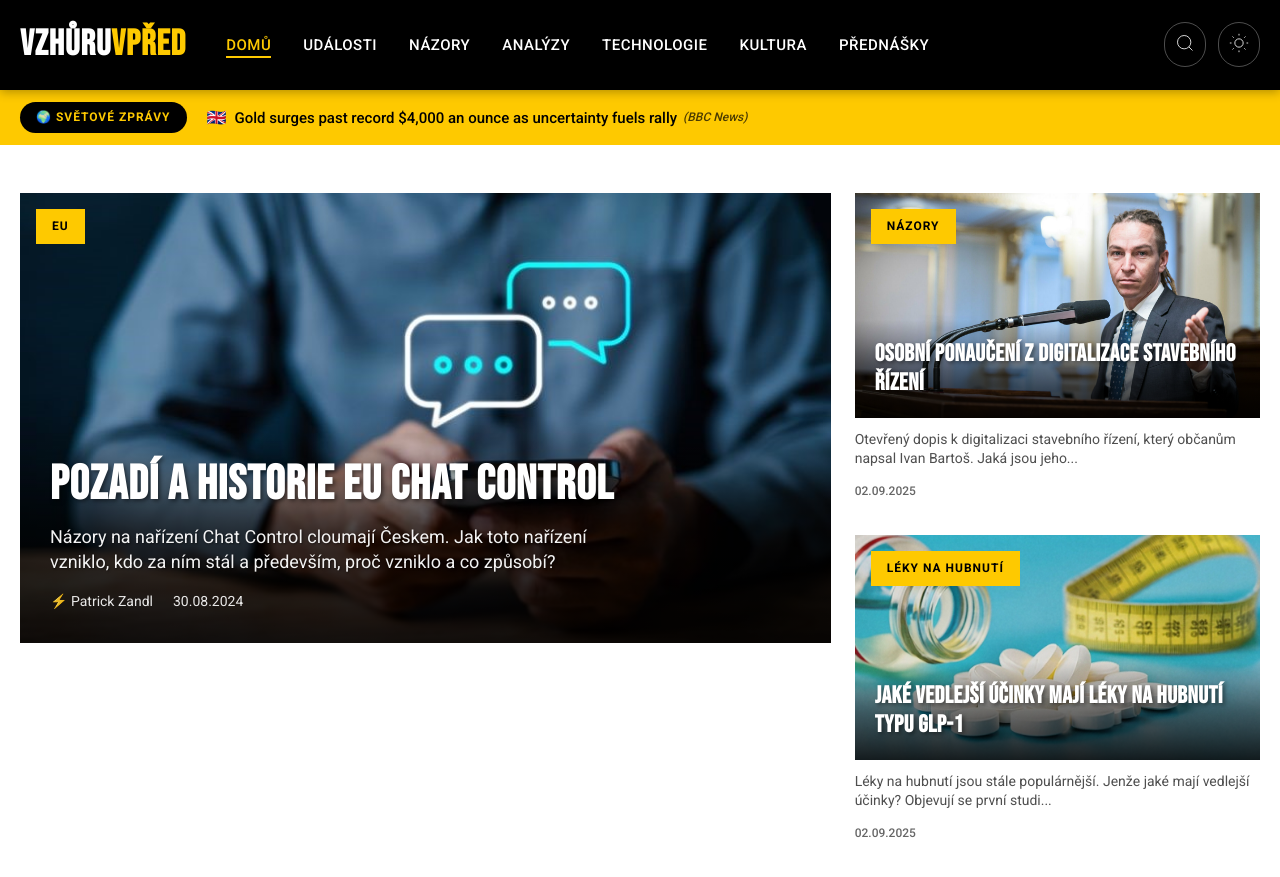
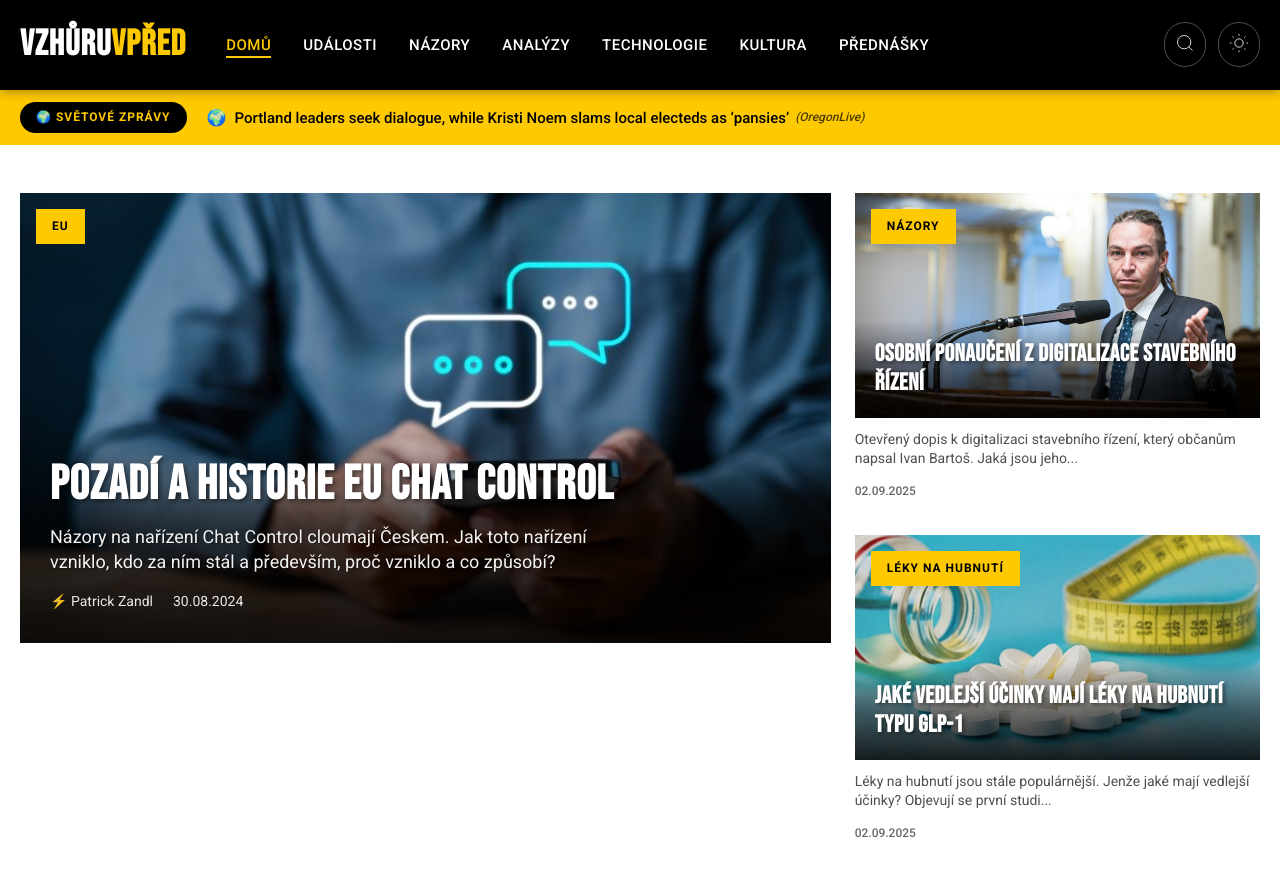
Before and after one commit to tangero/vzhuruvpred, a Jekyll site: the page built from index.html, in a window 1280 px wide and 900 px high. Shown: the top 877 px of the window. Built offline with Jekyll 4.4.1, drawn with Linux system fonts in a browser that asks for light colours; part of the change alters nothing that is shown.

Commit message:
Update world news 2025-10-09 05:19

```diff
--- a/_data/world_news.json
+++ b/_data/world_news.json
@@ -1,6 +1,28 @@
 {
-  "last_updated": "2025-10-09T04:21:46",
+  "last_updated": "2025-10-09T05:17:45",
   "articles": [
+    {
+      "flag": "🌍",
+      "country": "global",
+      "title": "Israeli military intercepts Gaza Freedom Flotilla vessels",
+      "original_title": "Israeli military intercepts Gaza Freedom Flotilla vessels - Al Jazeera",
+      "url": "https://www.aljazeera.com/news/2025/10/8/israeli-military-intercepts-gaza-freedom-flotilla-vessels-report",
+      "urlToImage": "https://www.aljazeera.com/wp-content/uploads/2025/10/2025-05-03T134541Z_192353309_RC2BAEAWQQKX_RTRMADP_3_ISRAEL-PALESTINIANS-NGO-GAZA-MALTA-1759900852.jpg?resize=1920%2C1440",
+      "source": "Al Jazeera English",
+      "publishedAt": "2025-10-08T04:52:30Z",
+      "description": "The Israeli military has intercepted and boarded several boats sailing towards Gaza."
+    },
+    {
+      "flag": "🌍",
+      "country": "global",
+      "title": "Portland leaders seek dialogue, while Kristi Noem slams local electeds as ‘pansies’",
+      "original_title": "Portland leaders seek dialogue, while Kristi Noem slams local electeds as ‘pansies’ - OregonLive.com",
+      "url": "https://www.oregonlive.com/portland/2025/10/portland-leaders-seek-dialogue-while-kristi-noem-slams-local-electeds-as-pansies.html",
+      "urlToImage": "https://www.oregonlive.com/resizer/v2/FAH3Z7INWJATRA35GS7MMQX3XI.jpg?auth=419c4c8b9ff7f7fb2e955c6bfc85eff5d9889dc5dfde089ba3fadca970f478d4&width=1280&smart=true&quality=90",
+      "source": "OregonLive",
+      "publishedAt": "2025-10-08T03:49:00Z",
+      "description": "“We believe a constitutional federal government must be accountable to the community,” Mayor Keith Wilson said."
+    },
     {
       "flag": "🇬🇧",
       "country": "gb",
@@ -24,15 +46,26 @@
       "description": "Analysts point to delays in the reporting of economic data due to the US government shutdown as one reason for the rise."
     },
     {
-      "flag": "🌍",
-      "country": "global",
-      "title": "Noem threatens 'four times' more federal officers to Portland after meeting with mayor",
-      "original_title": "Noem threatens 'four times' more federal officers to Portland after meeting with mayor - KATU",
-      "url": "https://katu.com/news/local/us-department-of-homeland-security-secretary-kristi-noem-threatens-four-times-more-federal-officers-to-portland-after-meeting-mayor-keith-wilson",
-      "urlToImage": "https://katu.com/resources/media2/16x9/4606/986/0x1/90/bebfc639-633f-4c90-97ba-d3e71a981284-GettyImages2235635238.jpg",
-      "source": "KATU",
-      "publishedAt": "2025-10-08T02:49:37Z",
-      "description": "U.S. Department of Homeland Security Secretary Kristi Noem's comments on Fox News came after a visit to Portland."
+      "flag": "🇺🇸",
+      "country": "us",
+      "title": "Nearly 900 people rescued from Mount Everest",
+      "original_title": "Nearly 900 people rescued from Mount Everest - The Seattle Times",
+      "url": "https://www.seattletimes.com/nation-world/hundreds-of-hikers-rescued-from-mount-everest-after-severe-snowstorm/",
+      "urlToImage": "https://images.seattletimes.com/wp-content/uploads/2025/10/10072025_dgxdfbhfbh_tzr_194142.jpg?d=1200x630",
+      "source": "The Seattle Times",
+      "publishedAt": "2025-10-08T02:51:28Z",
+      "description": "A severe storm struck the area Saturday night, cutting off access to where the hikers were staying in tents at an altitude of more than 16,000 feet."
+    },
+    {
+      "flag": "🇬🇧",
+      "country": "gb",
+      "title": "Dazzling supermoon illuminates skylines around the world",
+      "original_title": "Dazzling supermoon illuminates skylines around the world - BBC",
+      "url": "https://www.bbc.com/news/articles/cx2xzk1nd2eo",
+      "urlToImage": "https://ichef.bbci.co.uk/news/1024/branded_news/cfaf/live/efe8af80-a3d9-11f0-bc95-1520d15cd340.jpg",
+      "source": "BBC News",
+      "publishedAt": "2025-10-08T02:17:19Z",
+      "description": "From Paris to Taipei, this week's supermoon, also known as the Harvest and Hunter's moons, was captured in photos."
     },
     {
       "flag": "🌍",
@@ -46,15 +79,37 @@
       "description": "National Guard members from Texas are at an Army Reserve center in Illinois. It's the most visible sign yet of the Trump administration’s plan to deploy troops to the Chicago area despite a lawsuit an"
     },
     {
-      "flag": "🇫🇷",
-      "country": "fr",
-      "title": "What Shedeur and Deion Sanders said about the Joe Flacco trade",
-      "original_title": "What Shedeur and Deion Sanders said about the Joe Flacco trade - Cleveland.com",
-      "url": "https://www.cleveland.com/browns/2025/10/what-shedeur-and-deion-sanders-said-about-the-joe-flacco-trade.html",
-      "urlToImage": "https://www.cleveland.com/resizer/v2/VPVFYWNEDRERZPLGAYJFBWGN7A.JPG?auth=1cc562790564fd7cdd225f4d97518466840afdd79213766f26baf5cfdda57840&width=1280&smart=true&quality=90",
-      "source": "cleveland.com",
-      "publishedAt": "2025-10-08T01:51:00Z",
-      "description": "Shedeur and Deion Sanders had some things to say about the Joe Flacco trade."
+      "flag": "🌍",
+      "country": "global",
+      "title": "‘Dancing With The Stars’ Week 4 Ends With Another Shocking Elimination",
+      "original_title": "‘Dancing With The Stars’ Week 4 Ends With Another Shocking Elimination - Deadline",
+      "url": "http://deadline.com/2025/10/dancing-with-the-stars-week-4-recap-who-went-home-1236572683/",
+      "urlToImage": "https://deadline.com/wp-content/uploads/2025/10/179417_ST_8264.jpg?w=1024",
+      "source": "Deadline",
+      "publishedAt": "2025-10-08T02:00:00Z",
+      "description": "'Dancing With The Stars' Week 4 Ends With Another Shocking Elimination"
+    },
+    {
+      "flag": "🌍",
+      "country": "global",
+      "title": "Gaza peace talks appear to gain momentum on the war’s anniversary",
+      "original_title": "Gaza peace talks appear to gain momentum on the war’s anniversary - AP News",
+      "url": "https://apnews.com/article/egypt-peace-kushner-witkoff-israel-palestinians-hamas-war-news-10-07-2025-31a44f54ab2d87c2083ab0a49aafd785",
+      "urlToImage": "https://dims.apnews.com/dims4/default/15c8d41/2147483647/strip/true/crop/5139x2891+0+268/resize/1440x810!/quality/90/?url=https%3A%2F%2Fassets.apnews.com%2F53%2Fa8%2Fba4cca97edb59bc2e04dab59ba76%2Fc9b7754d753d4aa0ad9025d598713775",
+      "source": "Associated Press",
+      "publishedAt": "2025-10-08T01:50:00Z",
+      "description": "Peace talks between Israel and Hamas have resumed in Egypt. The second day of indirect talks Tuesday took place on the two-year anniversary of Hamas' surprise attack on Israel that triggered the war. "
+    },
+    {
+      "flag": "🌍",
+      "country": "global",
+      "title": "Taylor Swift Shows Off Her Showgirl Style in NYC Amid New Album",
+      "original_title": "Taylor Swift Shows Off Her Showgirl Style in NYC Amid New Album - TMZ",
+      "url": "https://www.tmz.com/2025/10/07/taylor-swift-shows-off-her-showgirl-style-in-nyc-amid-new-album/",
+      "urlToImage": "https://imagez.tmz.com/image/fe/16by9/2025/10/08/fe60c77165994e4d80e047994d438efa_xl.jpg",
+      "source": "TMZ",
+      "publishedAt": "2025-10-08T01:42:42Z",
+      "description": "Taylor Swift is keeping her Showgirl sparkle going strong ... stepping out in New York City for dinner during her whirlwind press tour for her new album, The Life of a Showgirl."
     },
     {
       "flag": "🇬🇧",
@@ -68,6 +123,17 @@
       "description": "Air traffic controllers, expected to work without pay during the shutdown, have been calling out sick."
     },
     {
+      "flag": "🇺🇸",
+      "country": "us",
+      "title": "Supreme Court sharply questions law banning conversion therapy",
+      "original_title": "Supreme Court sharply questions law banning conversion therapy - The Washington Post",
+      "url": "https://www.washingtonpost.com/politics/2025/10/07/supreme-court-gay-conversion-therapy-ban/",
+      "urlToImage": "https://www.washingtonpost.com/wp-apps/imrs.php?src=https://arc-anglerfish-washpost-prod-washpost.s3.amazonaws.com/public/D6CUQ2NPDNVBRA5L6PHSDM6LYM.JPG&w=1440",
+      "source": "The Washington Post",
+      "publishedAt": "2025-10-08T01:02:10Z",
+      "description": "The Supreme Court sharply questions a Colorado law that bans efforts to change minors’ sexual identity, suggesting it violates therapists’ free-speech rights."
+    },
+    {
       "flag": "🌍",
       "country": "global",
       "title": "Trump-endorsed Matt Van Epps wins GOP primary for vacant House seat in Tennessee",
@@ -79,26 +145,15 @@
       "description": "Matt Van Epps, a former state official who earned an endorsement from President Donald Trump last week, won the Republican nomination Tuesday in the special election for Tennessee’s 7th Congressional "
     },
     {
-      "flag": "🇺🇸",
-      "country": "us",
-      "title": "White House draws out mass federal firings timeline as GOP grows squeamish in funding fight",
-      "original_title": "White House draws out mass federal firings timeline as GOP grows squeamish in funding fight - CNN",
-      "url": "https://www.cnn.com/2025/10/07/politics/white-house-strategy-federal-firings-shutdown",
-      "urlToImage": "https://media.cnn.com/api/v1/images/stellar/prod/ap25274457385658.jpg?c=16x9&q=w_800,c_fill",
-      "source": "CNN",
-      "publishedAt": "2025-10-07T23:48:31Z",
-      "description": "The Trump administration’s strategy to swiftly roll out mass layoffs of federal workers during the government shutdown has shifted in recent days, administration officials familiar with the talks told"
-    },
-    {
-      "flag": "🌍",
-      "country": "global",
-      "title": "October Prime Day 2025: Best last-minute day 1 deals on Amazon Canada — shop Bose, Apple, Dyson, Lego and more on sale for Big Deal Days",
-      "original_title": "October Prime Day 2025: Best last-minute day 1 deals on Amazon Canada — shop Bose, Apple, Dyson, Lego and more on sale for Big Deal Days - Yahoo Lifestyle Canada",
-      "url": "https://ca.style.yahoo.com/october-prime-day-2025-best-last-minute-day-1-deals-on-amazon-canada--shop-bose-apple-dyson-lego-and-more-on-sale-for-big-deal-days-223548947.html",
-      "urlToImage": "https://s.yimg.com/ny/api/res/1.2/TSVtMYsqSkaecJS4BDpC2Q--/YXBwaWQ9aGlnaGxhbmRlcjt3PTEyMDA7aD04MDA7Y2Y9d2VicA--/https://s.yimg.com/os/creatr-uploaded-images/2025-10/26e2a230-a3cf-11f0-bf3d-b43d1fd0b0ff",
-      "source": "Yahoo Entertainment",
-      "publishedAt": "2025-10-07T23:08:03Z",
-      "description": "The first day of Prime Big Deal Days 2025 is almost over — shop the year's best deals."
+      "flag": "🇫🇷",
+      "country": "fr",
+      "title": "Russian forces seized nearly 5,000 square km of Ukrainian land in 2025, says Putin - France 24",
+      "original_title": "Russian forces seized nearly 5,000 square km of Ukrainian land in 2025, says Putin - France 24",
+      "url": "https://www.france24.com/en/europe/20251007-putin-russia-5-000-square-km-ukraine",
+      "urlToImage": "https://s.france24.com/media/display/bcc1d5dc-9939-11f0-b146-005056bfb2b6/w:1280/p:16x9/978a0436e3b7a7c5dc66c5958a2805ba47417e07.jpg",
+      "source": "FRANCE 24 English",
+      "publishedAt": "2025-10-07T23:19:00Z",
+      "description": "Russian President Vladimir Putin said on Tuesday Russian forces had captured nearly 5,000 square km (1,930 square miles) of Ukrainian territory this year, claiming Moscow retained “complete strategic "
     },
     {
       "flag": "🌍",
@@ -110,17 +165,6 @@
       "source": "Associated Press",
       "publishedAt": "2025-10-07T23:07:00Z",
       "description": "Tesla announced the launch of cheaper versions of two of its electric vehicles Tuesday in hopes of reviving flagging sales. The new Model Y, costing just under $40,000 with a stripped-down interior, c"
-    },
-    {
-      "flag": "🌍",
-      "country": "global",
-      "title": "Senate GOP beats Biden's confirmation numbers",
-      "original_title": "Senate GOP beats Biden's confirmation numbers - Axios",
-      "url": "https://www.axios.com/2025/10/07/senate-republicans-trump-nominees-biden",
-      "urlToImage": "https://images.axios.com/0UZaGPwmThPZzXAeT1G_OXOARYQ=/0x292:6000x3667/1366x768/2025/10/07/1759862754853.jpeg",
-      "source": "Axios",
-      "publishedAt": "2025-10-07T22:46:24Z",
-      "description": "Thanks to new rules through the \"nuclear option.\""
     },
     {
       "flag": "🌍",
@@ -158,6 +202,17 @@
     {
       "flag": "🌍",
       "country": "global",
+      "title": "Total disaster': Some furloughed workers plan to hold garage sales, dip into savings to weather government shutdown - ABC News - Breaking News, Latest News and Videos",
+      "original_title": "'Total disaster': Some furloughed workers plan to hold garage sales, dip into savings to weather government shutdown - ABC News - Breaking News, Latest News and Videos",
+      "url": "https://abcnews.go.com/Business/total-disaster-furloughed-workers-plan-hold-garage-sales/story?id\\\\u003d126308614",
+      "urlToImage": null,
+      "source": "ABC News",
+      "publishedAt": "2025-10-07T22:08:17Z",
+      "description": ""
+    },
+    {
+      "flag": "🌍",
+      "country": "global",
       "title": "European Mars orbiter spies interstellar comet 3I/ATLAS zooming past Red Planet (photos)",
       "original_title": "European Mars orbiter spies interstellar comet 3I/ATLAS zooming past Red Planet (photos) - Space",
       "url": "https://www.space.com/astronomy/comets/european-mars-orbiter-spies-interstellar-comet-3i-atlas-zooming-past-red-planet-photos",
@@ -180,17 +235,6 @@
     {
       "flag": "🌍",
       "country": "global",
-      "title": "Deloitte was caught using AI in $290,000 report to help the Australian government crack down on welfare after a researcher flagged hallucinations",
-      "original_title": "Deloitte was caught using AI in $290,000 report to help the Australian government crack down on welfare after a researcher flagged hallucinations - Fortune",
-      "url": "https://fortune.com/2025/10/07/deloitte-ai-australia-government-report-hallucinations-technology-290000-refund/",
-      "urlToImage": "https://fortune.com/img-assets/wp-content/uploads/2025/10/GettyImages-2212632943-e1759870637181.jpg?resize=1200,600",
-      "source": "Fortune",
-      "publishedAt": "2025-10-07T21:11:53Z",
-      "description": "The updates “in no way impact” the report’s findings and recommendations, the Big Four firm said."
-    },
-    {
-      "flag": "🌍",
-      "country": "global",
       "title": "The costs of Israel’s longest war, for Israelis",
       "original_title": "The costs of Israel’s longest war, for Israelis - NPR",
       "url": "https://www.npr.org/2025/10/07/nx-s1-5555902/israel-hamas-war-mental-emotional-cost-israelis",
@@ -200,15 +244,15 @@
       "description": "Israelis are paying heavy costs for the longest war in their history: a mental health crisis, trauma, unprecedented division during wartime, animosity abroad and apathy for Palestinian suffering."
     },
     {
-      "flag": "🇺🇸",
-      "country": "us",
-      "title": "Taylor Swift seems to be unbothered by mixed reception to her ‘Showgirl’ album",
-      "original_title": "Taylor Swift seems to be unbothered by mixed reception to her ‘Showgirl’ album - CNN",
-      "url": "https://www.cnn.com/2025/10/07/entertainment/taylor-swift-life-of-a-showgirl-reception",
-      "urlToImage": "https://media.cnn.com/api/v1/images/stellar/prod/gettyimages-2166913977-20251007192713384.jpg?c=16x9&q=w_800,c_fill",
-      "source": "CNN",
-      "publishedAt": "2025-10-07T20:32:01Z",
-      "description": "Taylor Swift knows you have some thoughts on her latest album, and she’s ready for it."
+      "flag": "🌍",
+      "country": "global",
+      "title": "OpenAI, Nvidia Fuel $1 Trillion AI Market With Web of Circular Deals",
+      "original_title": "OpenAI, Nvidia Fuel $1 Trillion AI Market With Web of Circular Deals - Bloomberg.com",
+      "url": "https://www.bloomberg.com/news/features/2025-10-07/openai-s-nvidia-amd-deals-boost-1-trillion-ai-boom-with-circular-deals",
+      "urlToImage": "https://assets.bwbx.io/images/users/iqjWHBFdfxIU/iVCmWYBLxgq0/v1/1200x800.jpg",
+      "source": "Bloomberg",
+      "publishedAt": "2025-10-07T20:00:10Z",
+      "description": "A wave of deals and partnerships are escalating concerns that the trillion-dollar AI boom is being propped up by interconnected business transactions."
     },
     {
       "flag": "🌍",
@@ -222,37 +266,15 @@
       "description": "The attorney general also told the California Democrat she would \"fire\" him if he worked for DOJ."
     },
     {
-      "flag": "🌍",
-      "country": "global",
-      "title": "U.S. envoy Steve Witkoff, Jared Kushner heading to Egypt as Gaza ceasefire talks continue",
-      "original_title": "U.S. envoy Steve Witkoff, Jared Kushner heading to Egypt as Gaza ceasefire talks continue - CBS News",
-      "url": "https://www.cbsnews.com/news/steve-witkoff-jared-kushner-egypt-gaza-ceasefire-talks/",
-      "urlToImage": "https://assets3.cbsnewsstatic.com/hub/i/r/2025/10/07/ede4e45e-6235-40b3-bd69-b737610b9176/thumbnail/1200x630g1/683a5218b242a88b6beac56b17ae86da/gettyimages-2238128796.jpg",
-      "source": "CBS News",
-      "publishedAt": "2025-10-07T18:13:00Z",
-      "description": "White House spokesperson Karoline Leavitt said Steve Witkoff and Jared Kushner were on hand to take part in indirect talks between Israel and Hamas, which aim to end the war in Gaza."
-    },
-    {
-      "flag": "🌍",
-      "country": "global",
-      "title": "Newest developer beta backtracks on one iPadOS 26 multitasking decision",
-      "original_title": "Newest developer beta backtracks on one iPadOS 26 multitasking decision - Ars Technica",
-      "url": "https://arstechnica.com/gadgets/2025/10/newest-developer-beta-backtracks-on-one-ipados-26-multitasking-decision/",
-      "urlToImage": "https://cdn.arstechnica.net/wp-content/uploads/2025/10/Apple-WWDC25-iPadOS-26-hero-250609-1152x648.jpg",
-      "source": "Ars Technica",
-      "publishedAt": "2025-10-07T15:42:23Z",
-      "description": "Apple had removed many of the iPad’s old multitasking modes in the new update."
-    },
-    {
       "flag": "🇫🇷",
       "country": "fr",
-      "title": "PHOTOS: Harvest Moon illuminates night sky",
-      "original_title": "PHOTOS: Harvest Moon illuminates night sky - WGAL",
-      "url": "https://www.wgal.com/article/photos-harvest-moon-pa-supermoon/68870843",
-      "urlToImage": "https://kubrick.htvapps.com/htv-prod-media.s3.amazonaws.com/images/image0-68e4d3fb6bba5.jpeg?crop=1.00xw:0.488xh;0,0.136xh&resize=1200:*",
-      "source": "WGAL Susquehanna Valley Pa.",
-      "publishedAt": "2025-10-07T11:54:00Z",
-      "description": "The harvest moon rose Monday night, marking the first of three consecutive supermoons this year."
+      "title": "UFS 5.0 storage promises to be twice as fast for AI’s sake, hopefully enticing Google Pixel - 9to5Google",
+      "original_title": "UFS 5.0 storage promises to be twice as fast for AI’s sake, hopefully enticing Google Pixel - 9to5Google",
+      "url": "http://9to5google.com/2025/10/07/ufs-5-0-speed-improvement/",
+      "urlToImage": "https://i0.wp.com/9to5google.com/wp-content/uploads/sites/4/2025/08/Pixel-10-Pro-XL-in-Moonstone-3.jpg?resize=1200%2C628&quality=82&strip=all&ssl=1",
+      "source": "9to5google.com",
+      "publishedAt": "2025-10-07T14:40:00Z",
+      "description": "UFS 5.0 has been announced and its key improvement is storage that's twice as fast for AI's sake, which will hopefully entice Google Pixel."
     },
     {
       "flag": "🌍",
@@ -279,24 +301,24 @@
     {
       "flag": "🌍",
       "country": "global",
-      "title": "Blizzard on Mt. Everest traps hundreds of hikers: We show where.",
-      "original_title": "Blizzard on Mt. Everest traps hundreds of hikers: We show where. - USA Today",
-      "url": "https://www.usatoday.com/story/graphics/2025/10/06/mount-everest-climbers-trapped-blizzard/86549132007/",
-      "urlToImage": "https://www.usatoday.com/gcdn/authoring/authoring-images/2025/10/06/USAT/86550382007-usatgraphics-mt-everesttopper-2.png?crop=3553,1997,x99,y0&width=3200&height=1799&format=pjpg&auto=webp",
-      "source": "USA Today",
-      "publishedAt": "2025-10-06T18:04:34Z",
-      "description": "Rescue workers are trying to save hundreds trapped on tourist camp on Mount Everest."
+      "title": "Google Messages will now ensure you don't get unwillingly flashed in videos",
+      "original_title": "Google Messages will now ensure you don't get unwillingly flashed in videos - Android Authority",
+      "url": "https://www.androidauthority.com/google-messages-sensitive-nudity-content-warnings-videos-3604668/",
+      "urlToImage": "https://www.androidauthority.com/wp-content/uploads/2022/04/Google-Messages-SMS-stock-photo-1.jpg",
+      "source": "Android Authority",
+      "publishedAt": "2025-10-07T05:25:37Z",
+      "description": "As part of the latest Play Services update, Google Messages will now analyze videos and warn users about watching explicit nude media."
     },
     {
       "flag": "🌍",
       "country": "global",
-      "title": "Quantum uncertainty captured in real time using femtosecond light pulses",
-      "original_title": "Quantum uncertainty captured in real time using femtosecond light pulses - Phys.org",
-      "url": "https://phys.org/news/2025-10-quantum-uncertainty-captured-real-femtosecond.html",
-      "urlToImage": "https://scx2.b-cdn.net/gfx/news/2025/quantum-uncertainty-ta.jpg",
+      "title": "How black holes produce powerful relativistic jets",
+      "original_title": "How black holes produce powerful relativistic jets - Phys.org",
+      "url": "https://phys.org/news/2025-10-black-holes-powerful-relativistic-jets.html",
+      "urlToImage": "https://scx2.b-cdn.net/gfx/news/hires/2025/how-black-holes-produc.jpg",
       "source": "Phys.Org",
-      "publishedAt": "2025-10-06T17:40:03Z",
-      "description": "Researchers from the University of Arizona, working with an international team, have captured and controlled quantum uncertainty in real time using ultrafast pulses of light. Their discovery, publishe"
+      "publishedAt": "2025-10-06T14:05:03Z",
+      "description": "A hundred years before the Event Horizon Telescope Collaboration released the first image of a black hole in 2019—located at the heart of the galaxy M87—astronomer Heber Curtis had already discovered "
     }
   ]
 }
```
